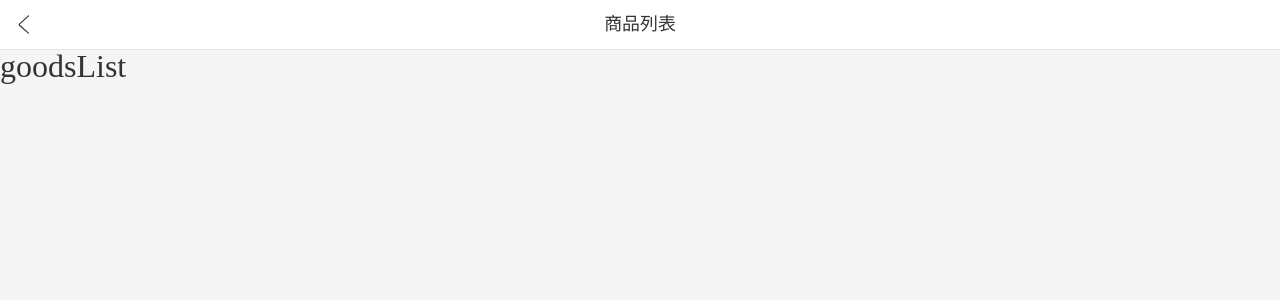
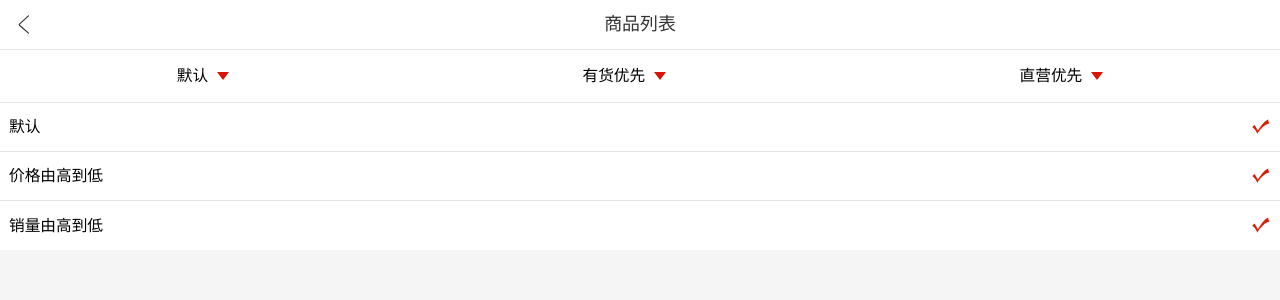
Before and after one commit to Gong-Meng/vue-imooc-jd, a Vue app in the folder meng-hybrid-web/: page /goodsList in a window 1280 px wide. Shown: the top 300 px of the page. Built offline with nearby package versions, Linux system fonts and the light colour scheme.

Commit message:
筛选器功能分析与基本样式

```diff
--- a/meng-hybrid-web/src/assets/css/reset.css
+++ b/meng-hybrid-web/src/assets/css/reset.css
@@ -46,6 +46,10 @@ table {
 	border-collapse: collapse;
 	border-spacing: 0;
 }
+a {
+	text-decoration: none; /* 去除默认的下划线 */
+	color: #000;    /* 去除默认的颜色和点击后变化的颜色 */
+}
 
 html,body {
     width: 100%;
--- a/meng-hybrid-web/src/assets/css/style.scss
+++ b/meng-hybrid-web/src/assets/css/style.scss
@@ -12,6 +12,20 @@
   display: -webkit-box; // 自适应内容显示
 }
 
+.z-index-2{
+  z-index: 2;
+}
+
 .z-index-max{
   z-index: 99999;
 }
+
+// 三角形
+.caret {
+  display: inline-block;
+  width: 0;
+  height: 0;
+  border-top: px2rem(8) solid $mainColor;
+  border-left: px2rem(6) solid transparent;
+  border-right: px2rem(6) solid transparent;
+}
--- /dev/null
+++ b/meng-hybrid-web/src/components/goods/GoodsOptionsView.vue
@@ -0,0 +1,141 @@
+<template>
+  <div class="goods-options z-index-2">
+    <!-- 一级筛选项 -->
+    <ul class="goods-options-list">
+      <li class="goods-options-list-item"
+        v-for="(item, index) in optionsDatas" :key="index"
+      >
+        <a href="" class="goods-options-list-item-content">
+          <span class="goods-options-list-item-content-name">
+            {{item.name}}
+          </span>
+          <span class="goods-options-list-item-content-caret caret"></span>
+        </a>
+      </li>
+    </ul>
+    <!-- 子选项内容 -->
+    <div class="options-sub-content">
+      <ul class="options-sub-content-list">
+        <li class="options-sub-content-list-item"
+          v-for="(item, index) in selectOption.subs" :key="index"
+        >
+          <a class="options-sub-content-list-item-content" href="">
+            <span class="options-sub-content-list-item-content-name">
+              {{item.name}}
+            </span>
+            <img class="options-sub-content-list-item-content-select" src="@img/options-select.svg" alt="">
+          </a>
+        </li>
+      </ul>
+    </div>
+  </div>
+</template>
+<script>
+export default {
+  data () {
+    return {
+      // 筛选项数据源
+      optionsDatas: [
+        {
+          id: '1',
+          name: '默认',
+          subs: [
+            {
+              id: '1',
+              name: '默认'
+            },
+            {
+              id: '1-2',
+              name: '价格由高到低'
+            },
+            {
+              id: '1-2',
+              name: '销量由高到低'
+            }
+          ]
+        },
+        {
+          id: '2',
+          name: '有货优先',
+          subs: []
+        },
+        {
+          id: '3',
+          name: '直营优先',
+          subs: []
+        }
+      ],
+      // 选中的筛选项
+      selectOption: {}
+    }
+  },
+  created () {
+    this.selectOption = this.optionsDatas[0]
+    console.log(this.selectOption)
+  }
+}
+</script>
+<style lang="scss" scoped>
+@import '@css/style.scss';
+.goods-options{
+  width: 100%;
+  border-bottom: 1px solid $lineColor;
+  // 一级选项 css
+  &-list{
+    display: flex;
+    width: 100%;
+    height: px2rem(46);
+    background-color: white;
+
+    &-item{
+      flex-grow: 1;
+
+      &-content{
+        height: 100%;
+        display: flex;
+        justify-content: center;
+        align-items: center;
+
+        &-name{
+          font-size: $infoSize;
+          margin-right: $marginSize;
+        }
+      }
+    }
+  }
+
+  // 子选项 css
+  .options-sub-content{
+    position: absolute;
+    width: 100%;
+    max-height: px2rem(180);
+    overflow: hidden;
+    overflow-y: auto;
+    background-color: white;
+
+    &-list{
+      &-item{
+        &-content{
+          display: flex;
+          align-items: center;
+          border-top: 1px solid $lineColor;
+          padding: $marginSize;
+          height: px2rem(44);
+          box-sizing: border-box;
+
+          &-name{
+            font-size: $infoSize;
+            display: inline-block;
+            flex-grow: 1;
+          }
+
+          &-select{
+            width: px2rem(18);
+            height: px2rem(18);
+          }
+        }
+      }
+    }
+  }
+}
+</style>
--- a/meng-hybrid-web/src/views/GoodsListView.vue
+++ b/meng-hybrid-web/src/views/GoodsListView.vue
@@ -2,15 +2,18 @@
   <div class="goods-list-page">
     <navigation-bar :page-name="'商品列表'" @onLeftClick="onBackClick"></navigation-bar>
     <div class="goods-list-page-content">
-      <p style="font-size:32px">goodsList</p>
+      <goods-options></goods-options>
     </div>
   </div>
 </template>
 <script>
 import NavigationBar from '@/components/currency/NavigationBarView.vue'
+import GoodsOptions from '@/components/goods/GoodsOptionsView.vue'
+
 export default {
   components: {
-    NavigationBar
+    NavigationBar,
+    GoodsOptions
   },
   data () {
     return {
```
